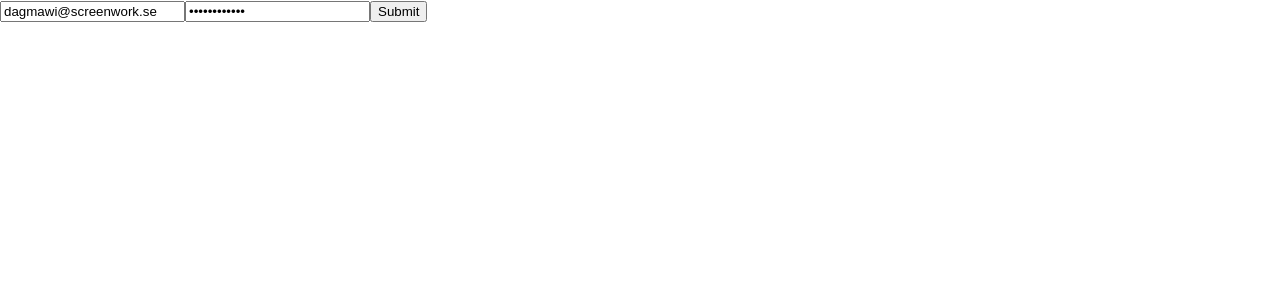
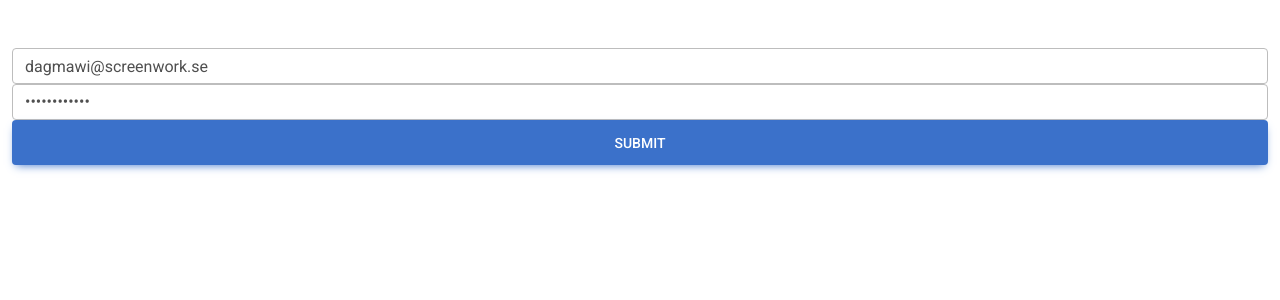
Before and after one commit to dagmawiyehenew/travsport-redux, a React (Create React App) app: page /login in a window 1280 px wide. Shown: the top 300 px of the page. Built offline with nearby package versions, Linux system fonts and the light colour scheme.

Commit message:
travsport: Ui

```diff
--- a/package.json
+++ b/package.json
@@ -3,10 +3,12 @@
   "version": "0.1.0",
   "private": true,
   "dependencies": {
+    "@fortawesome/fontawesome-free": "^6.2.1",
     "@testing-library/jest-dom": "^5.16.5",
     "@testing-library/react": "^13.4.0",
     "@testing-library/user-event": "^13.5.0",
     "formik": "^2.2.9",
+    "mdb-react-ui-kit": "^5.0.0",
     "react": "^18.2.0",
     "react-dom": "^18.2.0",
     "react-redux": "^8.0.5",
--- a/public/index.html
+++ b/public/index.html
@@ -10,6 +10,7 @@
       content="Web site created using create-react-app"
     />
     <link rel="apple-touch-icon" href="%PUBLIC_URL%/logo192.png" />
+    <link href="https://fonts.googleapis.com/css?family=Roboto:300,400,500,700&display=swap" rel="stylesheet" />
     <!--
       manifest.json provides metadata used when your web app is installed on a
       user's mobile device or desktop. See https://developers.google.com/web/fundamentals/web-app-manifest/
--- a/src/components/tables.js
+++ b/src/components/tables.js
@@ -1,34 +1,39 @@
-import React, { useEffect } from "react";
+import React, { useEffect, useState } from "react";
 
 export const ResultsTable = (props) => {
+
+  const [Loading, setLoading] = useState(false);
+
   const fetchData = async () => {
     await props.getResults().then((data) => {
         if(data.code === 'ERR_BAD_REQUEST') props.loginUser(JSON.parse(localStorage.getItem('credential')));
-
-        console.log(data);
-
+        if(data && !data.error) setLoading(false);
     }).catch((error) => {
       console.log(error);
     });
   };
 
   const {_result} = props.race;
-  console.log(props.race._result)
+
   useEffect(() => {
+    setLoading(true);
     let interval = setInterval(() => {
        fetchData();
     }, 15000);
     return () => {
       clearInterval(interval);
+
     };
   }, []);
 
   return (
     <>
        {
+        Loading ? 'Loading...' :
         _result.map((item, i) => {
             return <li key={i}>{item.horse.id} {item.event} {item.horse.name} {item.time}</li>
         })
+
        }
     </>
   );
--- a/src/containers/layout/auth.js
+++ b/src/containers/layout/auth.js
@@ -1,12 +1,11 @@
-import React from 'react';
-function LayoutAuth({children}) {
-
-        return (
-            <div>
-                {children}
-            </div>
-        );
-
+import React from "react";
+import { MDBContainer } from "mdb-react-ui-kit";
+function LayoutAuth({ children }) {
+  return (
+    <MDBContainer fluid className="mt-5">
+      {children}
+    </MDBContainer>
+  );
 }
 
 export default LayoutAuth;
--- a/src/index.js
+++ b/src/index.js
@@ -15,6 +15,8 @@ import rootReducer from "./redux/root";
 
 import setAuthorizationToken from "./utils/setAuthorizationToken";
 import { auth } from "./actions/authenticate";
+import 'mdb-react-ui-kit/dist/css/mdb.min.css';
+import "@fortawesome/fontawesome-free/css/all.min.css";
 
 const store = createStore(
   rootReducer,
```
Also changed, not shown: 1 other file (tests, documents, lock files or other folders).
